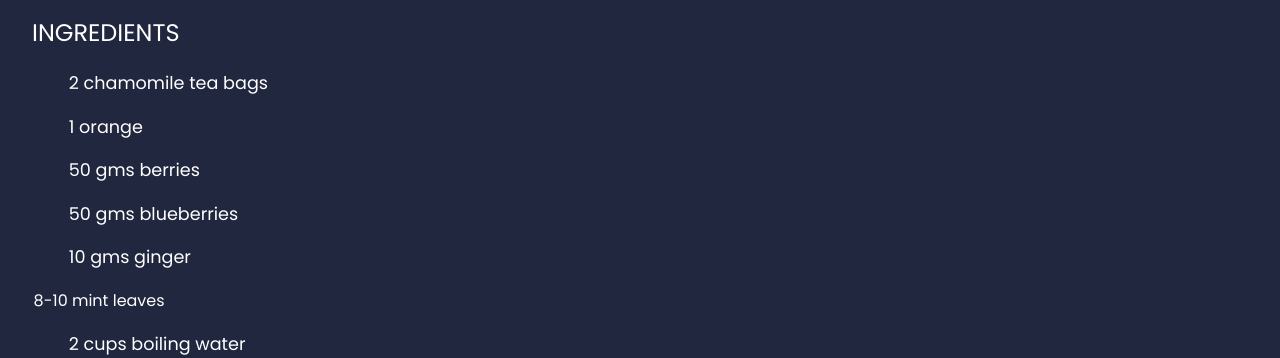
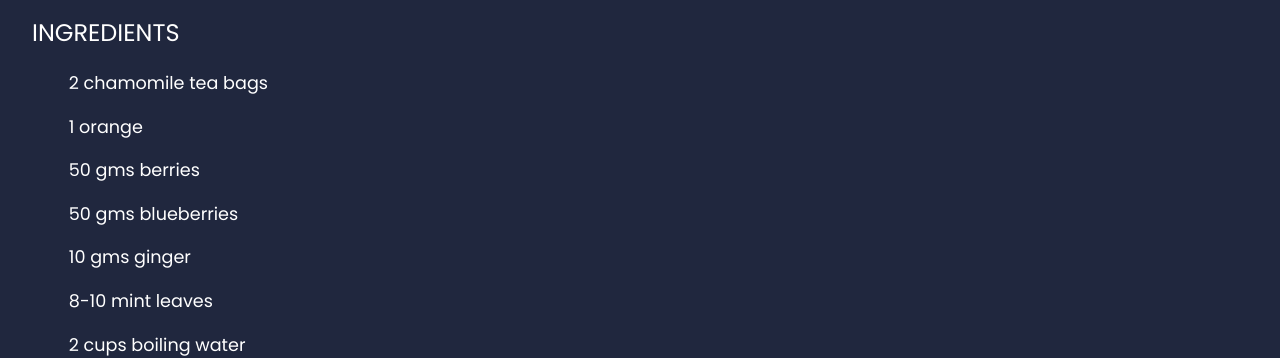
Before and after one commit to AlinaniSilomba/Code-institute-side-Projects-, a plain HTML site: page Home Project/index.html in a window 1280 px wide. Shown: the part 450-808 px from the top of the page. Drawn offline with Linux system fonts and the light colour scheme.

Commit message:
Fixed linning for one of the ingredients "8-10 mint leaves"

```diff
--- a/Home Project/index.html
+++ b/Home Project/index.html
@@ -49,7 +49,7 @@
             <li>50 gms berries</li>
             <li>50 gms blueberries </li>
             <li>10 gms ginger</li>
-            </li>8-10 mint leaves</li>
+            <li>8-10 mint leaves</li>
             <li>2 cups boiling water</li>
          </ul>
      </div>
```
